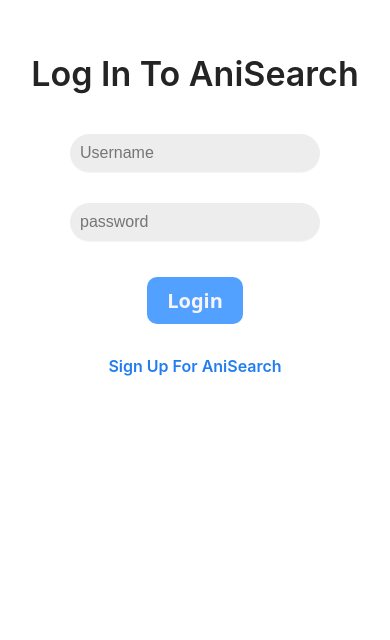
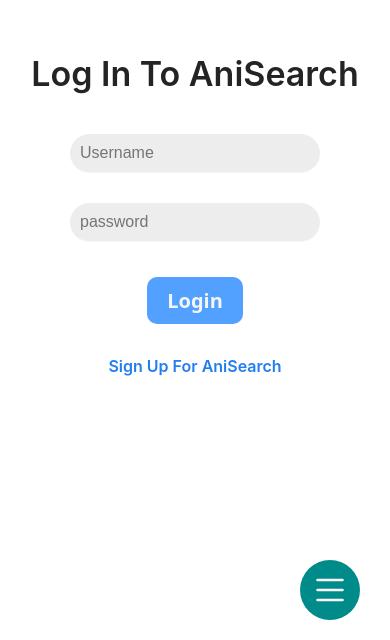
Before and after one commit to RobertMarte13/comments-live-app, a React (Vite) app: page /login in a window 390 px wide. Shown: the part 204-844 px from the top of the page. Built offline with nearby package versions, Linux system fonts and the light colour scheme.

Commit message:
Arreglando el menu hamburguesa para que se vea en mobil.

```diff
--- a/src/App.css
+++ b/src/App.css
@@ -33,13 +33,6 @@
 }
 
 @media screen and (max-width: 480px) {
-  .header-mobil,
-  .navbar-mobile,
-  .navbar {
-    display: none;
-    opacity: 0;
-    visibility: 0;
-  }
 
   #header {
     display: none;
@@ -54,18 +47,5 @@
     text-align: center;
   }
 
-  .btn-hamburger {
-    position: fixed;
-    bottom: 20px;
-    right: 20px;
-    display: block;
-    opacity: 1;
-    visibility: visible;
-    background: none;
-    width: 65px;
-    height: 65px;
-    border-radius: 50%;
-    border: none;
-    cursor: pointer;
-  }
+
 }
```
